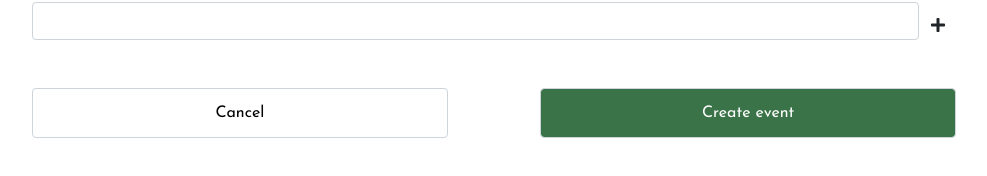
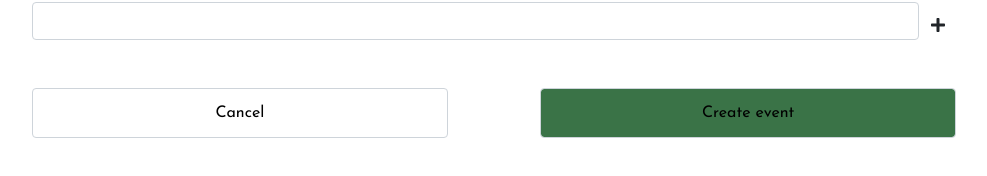
Before and after one commit to zhamborova/WebDevProject, a React (Create React App) app: page /users/1/events in a window 1280 px wide. Shown: the part 1223-1399 px from the top of the page, without its empty margins (146-1133 px from the left). Built offline with nearby package versions, Linux system fonts and the light colour scheme.

Commit message:
encoded event search in the url

```diff
--- a/src/pages/create-event/create-event.js
+++ b/src/pages/create-event/create-event.js
@@ -92,7 +92,7 @@ class CreateEvent extends React.Component{
                        <button className="form-control ">   <Link to="/">Cancel</Link></button>
                           <button className="form-control "
                                   onClick={()=> this.props.create_event(this.state)}
-                               >Create event</button>
+                               ><Link to="/events">Create event</Link></button>
                       </div>
 
                 </div>
--- a/src/pages/search-events/search-events.js
+++ b/src/pages/search-events/search-events.js
@@ -9,7 +9,7 @@ class SearchEvents extends React.Component{
         results: [],
     }
 
-
+    ///encode search in url
     componentDidMount = () =>{
         let {results} = this.props
         this.setState({results});
@@ -18,14 +18,14 @@ class SearchEvents extends React.Component{
    searchEvents = () => {
        let searchStr = this.formatStr(this.state.search)
        let new_results = this.state.results.filter(e => this.formatStr(e.title).includes(searchStr))
-       this.setState({results:new_results})
+       this.setState({results:new_results,
+                            search:""})
     }
 
     formatStr = (str) =>{
        return str.trim().toLowerCase()
     }
     render(){
-
         return(
             <div className="container d-flex flex-column w-75 mt-5">
                 <h1 className="ml-3">Events</h1>
```
